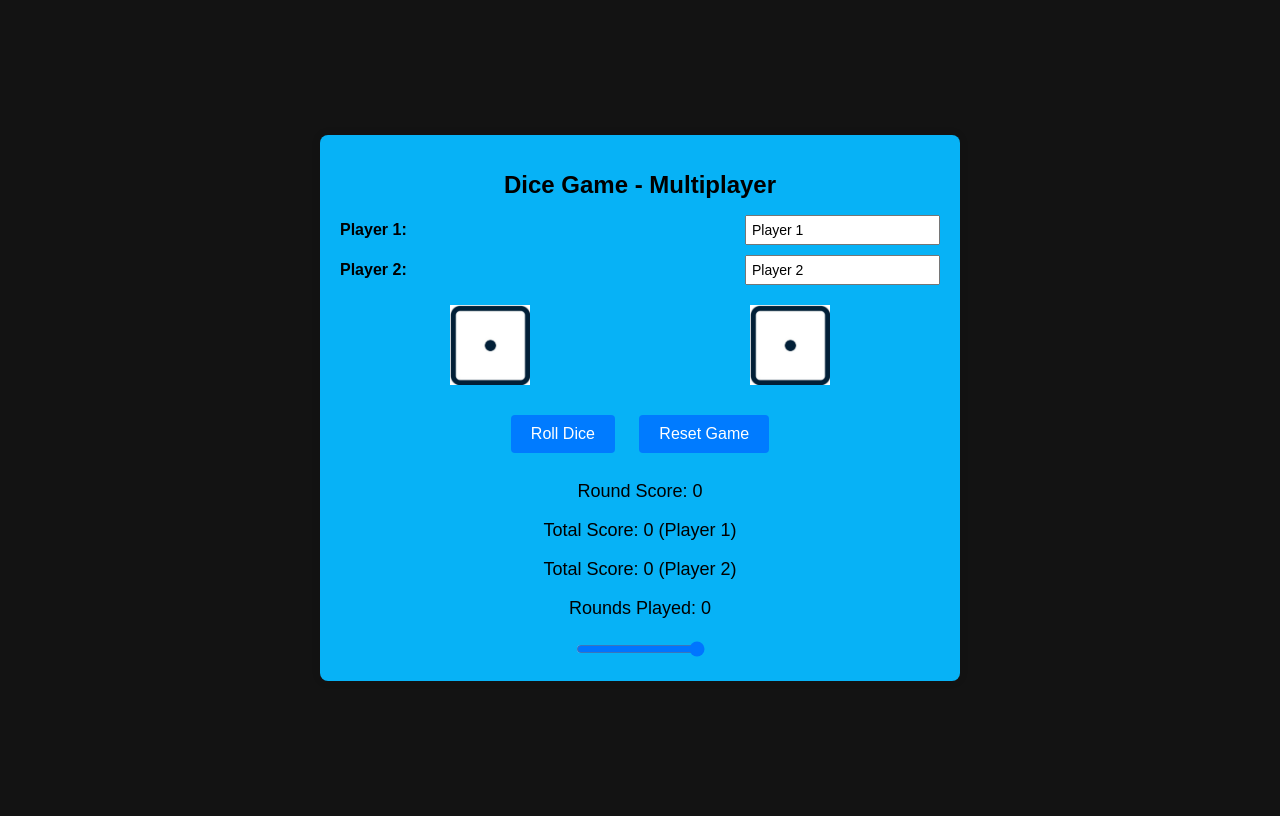
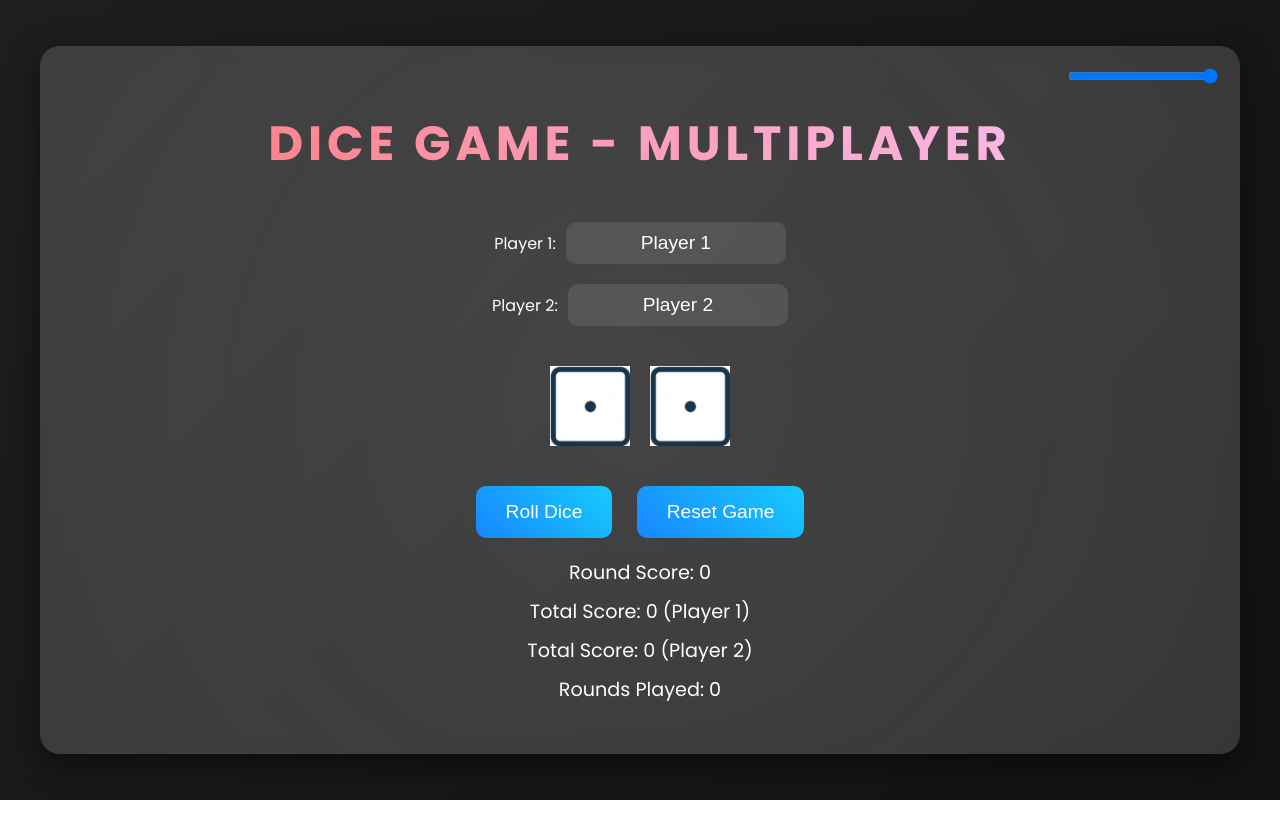
Before and after one commit to sridhar242004/dice-game, a plain HTML site: page index.html in a window 1280 px wide. Drawn offline with Linux system fonts and the light colour scheme.

Commit message:
Update index.html

```diff
--- a/index.html
+++ b/index.html
@@ -3,97 +3,150 @@
 <head>
     <meta charset="UTF-8">
     <meta name="viewport" content="width=device-width, initial-scale=1.0">
-    <title>Dice Game - Multiplayer</title>
+    <title>Futuristic Dice Game - Multiplayer</title>
+    <link href="https://fonts.googleapis.com/css2?family=Poppins:wght@300;400;700&display=swap" rel="stylesheet">
     <style>
         body {
-        font-family: Arial, sans-serif;
+            font-family: 'Poppins', sans-serif;
+            margin: 0;
+            padding: 0;
+            overflow-x: 0;
+            background: linear-gradient(135deg, #1e1e1e, #121212);
+            color: #fff;
             display: flex;
             justify-content: center;
             align-items: center;
             height: 100vh;
-        background-color: #131313;
         }
-
         .container {
+            display: grid;
+            grid-template-columns: 1fr;
+            gap: 20px;
+            padding: 20px;
+            width: 100%;
+            max-width: 1200px;
             text-align: center;
-        background-color: #07b2f6;
-        padding: 20px;
-        border-radius: 8px;
-        box-shadow: 0 0 10px rgba(0,0,0,0.1);
-        max-width: 600px;
-        width: 100%;
         }
-
+        .box {
+            background: rgba(255, 255, 255, 0.1);
+            border-radius: 20px;
+            padding: 30px;
+            backdrop-filter: blur(10px);
+            box-shadow: 0 10px 30px rgba(0, 0, 0, 0.5);
+            transition: transform 0.3s ease, box-shadow 0.3s ease;
+            position: relative;
+            overflow: hidden;
+        }
+        .box:hover {
+            transform: translateY(-10px);
+            box-shadow: 0 20px 40px rgba(0, 0, 0, 0.7);
+        }
         h1 {
-        font-size: 24px;
+            font-size: 3em;
+            text-transform: uppercase;
+            letter-spacing: 0.1em;
+            background: linear-gradient(45deg, #ff6b6b, #f9c2ff);
+            -webkit-background-clip: text;
+            -webkit-text-fill-color: transparent;
         }
-
-    #dice {
+        button {
+            padding: 15px 30px;
+            font-size: 1.2em;
+            cursor: pointer;
+            border: none;
+            border-radius: 10px;
+            background: linear-gradient(45deg, #007bff, #00c6ff);
+            color: #fff;
+            transition: background 0.3s ease, transform 0.3s ease;
+            margin: 10px;
+        }
+        button:hover {
+            background: linear-gradient(45deg, #0056b3, #0096ff);
+            transform: scale(1.05);
+        }
+        p, .player-info input {
+            font-size: 1.2em;
+            margin: 10px 0;
+        }
+        .player-info {
             display: flex;
-        justify-content: space-around;
-        margin: 20px 0;
+            justify-content: center;
+            align-items: center;
+            gap: 10px;
         }
-
-    #dice img {
+        .player-info input {
+            padding: 10px;
+            border: none;
+            border-radius: 10px;
+            width: 200px;
+            background: rgba(255, 255, 255, 0.1);
+            color: #fff;
+            outline: none;
+            text-align: center;
+            transition: background 0.3s ease;
+        }
+        .player-info input:focus {
+            background: rgba(255, 255, 255, 0.2);
+        }
+        .dice-container {
+            display: flex;
+            justify-content: center;
+            align-items: center;
+            gap: 20px;
+            margin: 30px 0;
+        }
+        .dice-container img {
             width: 80px;
             height: 80px;
-        transition: transform 0.5s ease; /* Adding transition for dice roll animation */
+            transition: transform 0.5s ease;
         }
-
-    button {
-        padding: 10px 20px;
-        font-size: 16px;
-        cursor: pointer;
-        background-color: #007bff;
-        color: #fff;
-        border: none;
-        border-radius: 4px;
-        transition: background-color 0.3s ease;
+        @media (max-width: 768px) {
+            .box {
                 margin: 10px;
+                padding: 20px;
             }
-
-    button:hover {
-        background-color: #0056b3;
-    }
-
-    p {
-        font-size: 18px;
-    }
-
-    .result-message {
-        font-size: 20px;
-        font-weight: bold;
-        margin-top: 20px;
-    }
-
-    .player-info {
-        display: flex;
-        justify-content: space-between;
-        align-items: center;
-        margin-bottom: 10px;
-    }
-
-    .player-info input {
-        padding: 5px;
-        font-size: 14px;
-    }
-
-    .player-name {
-        font-weight: bold;
-        margin-right: 10px;
-    }
-
-    @media (max-width: 500px) {
-        /* Adjusting styles for smaller screens */
-        #dice img {
+            .dice-container img {
                 width: 60px;
                 height: 60px;
+            }
+        }
+        .result-message {
+            font-size: 1.5em;
+            margin-top: 20px;
+            color: #ff6b6b;
+        }
+        .volume-control {
+            position: absolute;
+            top: 20px;
+            right: 20px;
+        }
+        .volume-control input[type="range"] {
+            width: 150px;
+        }
+        .glow-effect {
+            position: absolute;
+            top: 50%;
+            left: 50%;
+            width: 400%;
+            height: 400%;
+            background: radial-gradient(circle, rgba(255, 255, 255, 0.1), transparent 60%);
+            transform: translate(-50%, -50%) scale(0);
+            animation: glow 2s infinite;
+        }
+        @keyframes glow {
+            0%, 100% {
+                transform: translate(-50%, -50%) scale(0);
+            }
+            50% {
+                transform: translate(-50%, -50%) scale(1);
             }
         }
     </style>
 </head>
 <body>
     <div class="container">
+        <div class="box">
+            <div class="glow-effect"></div>
             <h1>Dice Game - Multiplayer</h1>
             <div class="player-info">
                 <label class="player-name">Player 1:</label>
@@ -103,7 +156,7 @@
                 <label class="player-name">Player 2:</label>
                 <input type="text" id="player2Name" value="Player 2">
             </div>
-        <div id="dice">
+            <div class="dice-container">
                 <img id="die1" src="dice-1.png" alt="Die 1">
                 <img id="die2" src="dice-1.png" alt="Die 2">
             </div>
@@ -114,7 +167,10 @@
             <p id="totalScore2">Total Score: 0 (Player 2)</p>
             <p id="roundsPlayed">Rounds Played: 0</p>
             <div class="result-message" id="resultMessage"></div>
+            <div class="volume-control">
                 <input type="range" id="volumeControl" min="0" max="1" step="0.1" value="1">
+            </div>
+        </div>
     </div>
 
     <script>
@@ -185,84 +241,71 @@
                 resetGame();
             });
 
-            function rollDice(die) {
-                die.style.transform = "rotateY(360deg)";
-
-                // Reset transform after animation ends
-                die.addEventListener("transitionend", function() {
-                    die.style.transform = "none";
+            volumeControl.addEventListener("input", function() {
+                const volume = volumeControl.value;
+                rollSound.volume = volume;
+                resetSound.volume = volume;
             });
 
-                // Play rolling sound effect
-                playSound("roll");
-            }
-
-            function playSound(sound) {
-                const audio = sound === "roll" ? rollSound : resetSound;
-                audio.currentTime = 0; // Reset audio playback to start
-                audio.volume = volumeControl.value;
-                audio.play().catch(error => {
-                    console.error('Error playing sound:', error);
-                });
+            function rollDice(die) {
+                die.style.transform = "rotate(360deg)";
+                setTimeout(() => {
+                    die.style.transform = "";
+                }, 500); // Sync this with the animation duration in CSS
             }
 
             function updateScores(roundTotal) {
                 if (currentPlayer === 1) {
                     player1Score += roundTotal;
                     totalScore1.textContent = `Total Score: ${player1Score} (${player1NameInput.value})`;
+                    currentPlayer = 2;
                 } else {
                     player2Score += roundTotal;
                     totalScore2.textContent = `Total Score: ${player2Score} (${player2NameInput.value})`;
+                    currentPlayer = 1;
                 }
-
-                currentPlayer = currentPlayer === 1 ? 2 : 1;
+                // Play roll sound effect
+                playSound("roll");
             }
 
             function endGame() {
-                let message = "";
+                resultMessage.style.display = "block";
                 if (player1Score > player2Score) {
-                    message = `${player1NameInput.value} wins with ${player1Score} points!`;
+                    resultMessage.textContent = `${player1NameInput.value} wins!`;
                 } else if (player2Score > player1Score) {
-                    message = `${player2NameInput.value} wins with ${player2Score} points!`;
+                    resultMessage.textContent = `${player2NameInput.value} wins!`;
                 } else {
-                    message = "It's a tie!";
+                    resultMessage.textContent = "It's a tie!";
                 }
-                resultMessage.textContent = message;
-                resultMessage.style.display = "block";
+            }
+
+            function resetGame() {
+                currentPlayer = 1;
+                player1Score = 0;
+                player2Score = 0;
+                roundsCount = 0;
+
+                die1.src = "dice-1.png";
+                die2.src = "dice-1.png";
+                roundScore.textContent = "Round Score: 0";
+                totalScore1.textContent = `Total Score: 0 (${player1NameInput.value})`;
+                totalScore2.textContent = `Total Score: 0 (${player2NameInput.value})`;
+                roundsPlayed.textContent = "Rounds Played: 0";
+                resultMessage.textContent = "";
+                resultMessage.style.display = "none";
 
                 saveGame();
 
-                // Clear localStorage after game ends
-                localStorage.removeItem("player1Name");
-                localStorage.removeItem("player2Name");
-                localStorage.removeItem("player1Score");
-                localStorage.removeItem("player2Score");
-                localStorage.removeItem("roundsCount");
+                // Play reset sound effect
+                playSound("reset");
             }
 
-            function resetGame() {
-                player1Score = 0;
-                player2Score = 0;
-                roundsCount = 0;
-                currentPlayer = 1;
-
-                die1.src = "dice-1.png";
-                die2.src = "dice-1.png";
-                roundScore.textContent = `Round Score: 0`;
-                totalScore1.textContent = `Total Score: 0 (${player1NameInput.value})`;
-                totalScore2.textContent = `Total Score: 0 (${player2NameInput.value})`;
-                roundsPlayed.textContent = `Rounds Played: 0`;
-                resultMessage.textContent = "";
-                resultMessage.style.display = "none";
-
-                loadGame(); // Reset player names
-
-                                // Clear localStorage when resetting the game
-                                localStorage.removeItem("player1Name");
-                                localStorage.removeItem("player2Name");
-                                localStorage.removeItem("player1Score");
-                                localStorage.removeItem("player2Score");
-                                localStorage.removeItem("roundsCount");
+            function playSound(type) {
+                if (type === "roll") {
+                    rollSound.play();
+                } else if (type === "reset") {
+                    resetSound.play();
+                }
             }
 
             function saveGame() {
@@ -274,22 +317,21 @@
             }
 
             function loadGame() {
-                                const savedPlayer1Name = localStorage.getItem("player1Name");
-                                const savedPlayer2Name = localStorage.getItem("player2Name");
-                                const savedPlayer1Score = parseInt(localStorage.getItem("player1Score")) || 0;
-                                const savedPlayer2Score = parseInt(localStorage.getItem("player2Score")) || 0;
-                                const savedRoundsCount = parseInt(localStorage.getItem("roundsCount")) || 0;
+                if (localStorage.getItem("player1Name")) {
+                    player1NameInput.value = localStorage.getItem("player1Name");
+                    player2NameInput.value = localStorage.getItem("player2Name");
+                    player1Score = parseInt(localStorage.getItem("player1Score"));
+                    player2Score = parseInt(localStorage.getItem("player2Score"));
+                    roundsCount = parseInt(localStorage.getItem("roundsCount"));
 
-                                player1NameInput.value = savedPlayer1Name || "Player 1";
-                                player2NameInput.value = savedPlayer2Name || "Player 2";
-                                player1Score = savedPlayer1Score;
-                                player2Score = savedPlayer2Score;
-                                roundsCount = savedRoundsCount;
-
-                                // Update UI with loaded values
                     totalScore1.textContent = `Total Score: ${player1Score} (${player1NameInput.value})`;
                     totalScore2.textContent = `Total Score: ${player2Score} (${player2NameInput.value})`;
                     roundsPlayed.textContent = `Rounds Played: ${roundsCount}`;
+
+                    if (roundsCount >= maxRounds) {
+                        endGame();
+                    }
+                }
             }
         });
     </script>
```
Lines whose indentation alone changed are shown as unchanged.
